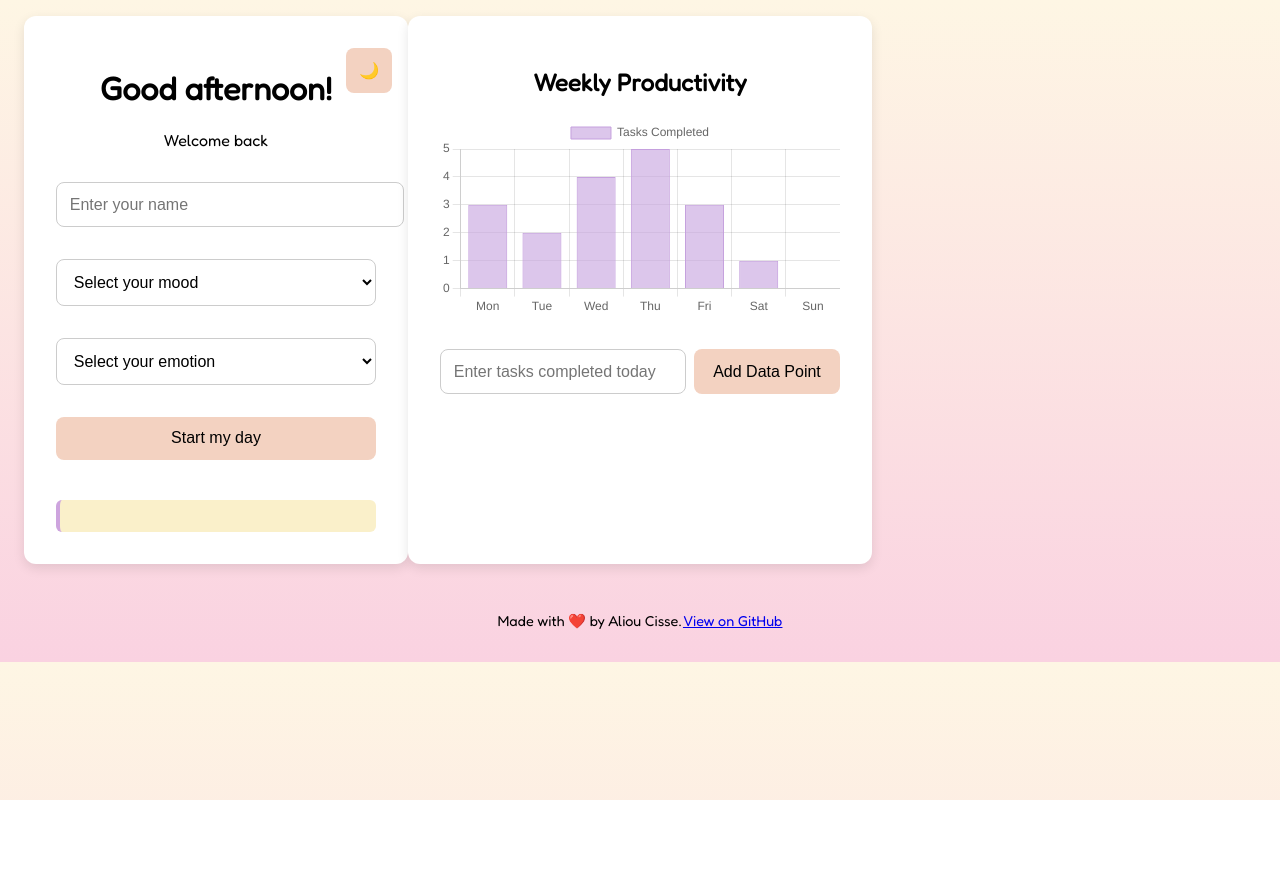
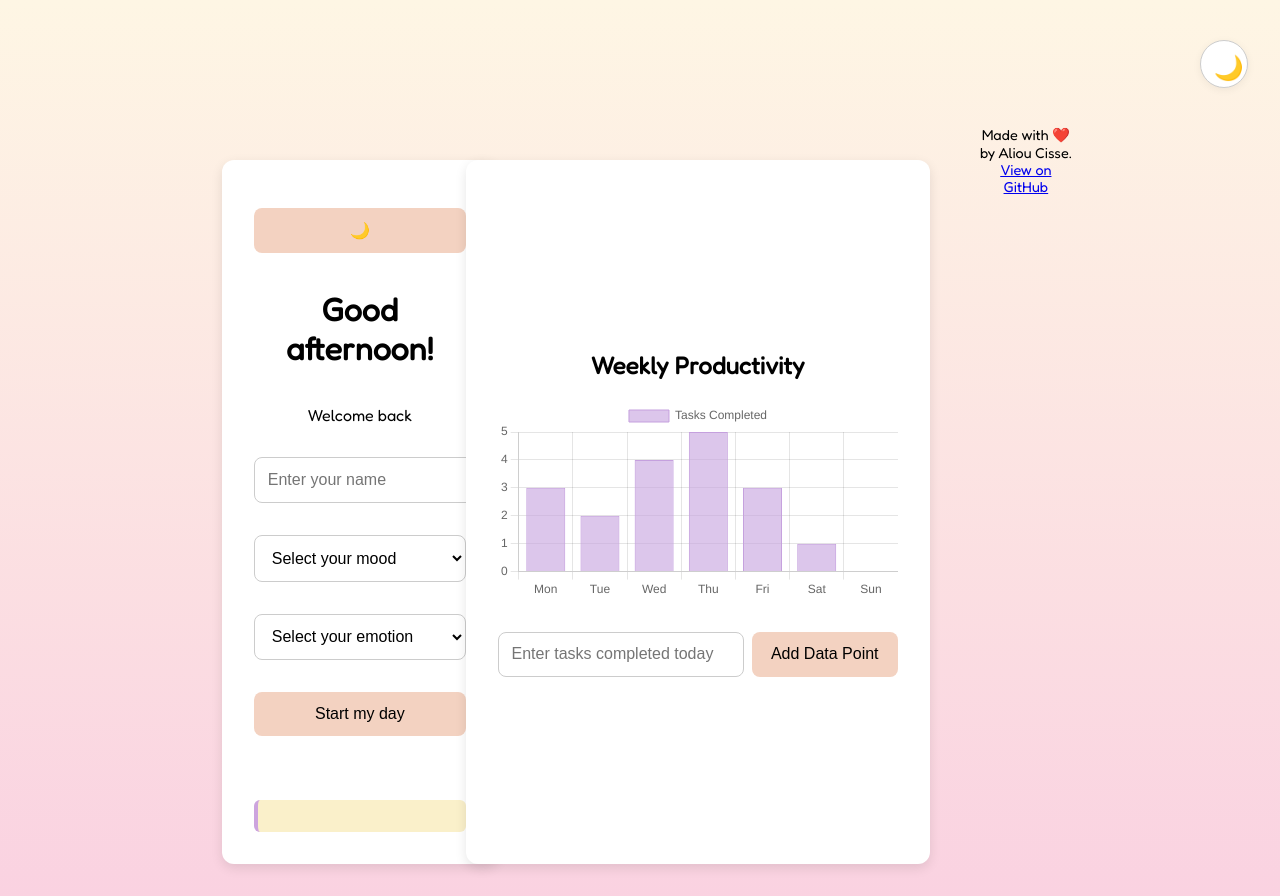
Before and after one commit to BigFuAl/first-project, a website: page smart-daily-dashboard/index.html in a window 1280 px wide. Before the commit the page ends 800 px from the top, so only its background shows below. Drawn offline with nearby package versions, Linux system fonts and the light colour scheme.

Commit message:
fix:updated changes to CSS and HTML

```diff
--- a/smart-daily-dashboard/index.html
+++ b/smart-daily-dashboard/index.html
@@ -12,6 +12,9 @@
   </head>
 
   <body>
+    <!-- Theme Toggle Button (top right corner) -->
+  <button id="themeToggle" class="theme-toggle" aria-label="Toggle dark mode">🌙</button>
+  <div class="container">
     <div class="container">
       <!-- 1st card: greeting & inputs -->
       <div class="card">
--- a/smart-daily-dashboard/style.css
+++ b/smart-daily-dashboard/style.css
@@ -30,34 +30,51 @@ body {
   margin: 0;
   padding: 0;
 }
+/* ─── Theme Toggle Button ─── */
+.theme-toggle {
+  position: fixed;
+  top: 1.5rem;
+  right: 2rem;
+  background: var(--card-bg);
+  color: var(--text-color);
+  border: 1px solid #ccc;
+  border-radius: 50%;
+  width: 48px;
+  height: 48px;
+  font-size: 1.5rem;
+  box-shadow: 0 2px 8px rgba(0,0,0,0.06);
+  cursor: pointer;
+  z-index: 10;
+  transition: background 0.2s;
+}
+.theme-toggle:hover,
+.theme-toggle:focus {
+  background: var(--button-hover-bg);
+  outline: 2px solid #cda4de;
+}
 
 /* ─── Grid Container ─── */
 .container {
   display: grid;
-  justify-items: center;
   gap: 2rem;
-  grid-template-columns: 1fr; /* 1 column on mobile */
-  width: 100%;
-  max-width: 1200px;
+  grid-template-columns: 1fr;
+  max-width: 900px;
+  margin: 4rem auto 0 auto;
   padding: 1rem;
   box-sizing: border-box;
-  margin: 0 auto;
 }
-
-@media (min-width: 600px) {
+@media (min-width: 700px) {
   .container {
-    grid-template-columns: repeat(2, 1fr);
-  }
-}
-
-@media (min-width: 900px) {
-  .container {
-    grid-template-columns: repeat(3, 1fr);
+    grid-template-columns: 1fr 1fr;
   }
 }
 
 /* ─── Cards ─── */
 .card {
+  min-height: 420px;
+  display: flex;
+  flex-direction: column;
+  justify-content: center;
   position: relative; /* for toggle button */
   background-color: var(--card-bg);
   color: var(--text-color);
@@ -69,14 +86,6 @@ body {
   width: 100%;
   animation: fadeIn 0.8s ease-out;
   z-index: 1;
-}
-
-/* Toggle button wrapper */
-.toggle-mode {
-  position: absolute;
-  top: 1rem;
-  right: 1rem;
-  z-index: 2;
 }
 
 /* Ensure each card fills its grid cell */
@@ -136,6 +145,7 @@ button:hover {
 
 /* ─── Footer ─── */
 footer {
+  margin-top: 2rem;
   text-align: center;
   margin: 2rem auto;
   font-size: 0.9rem;
```
